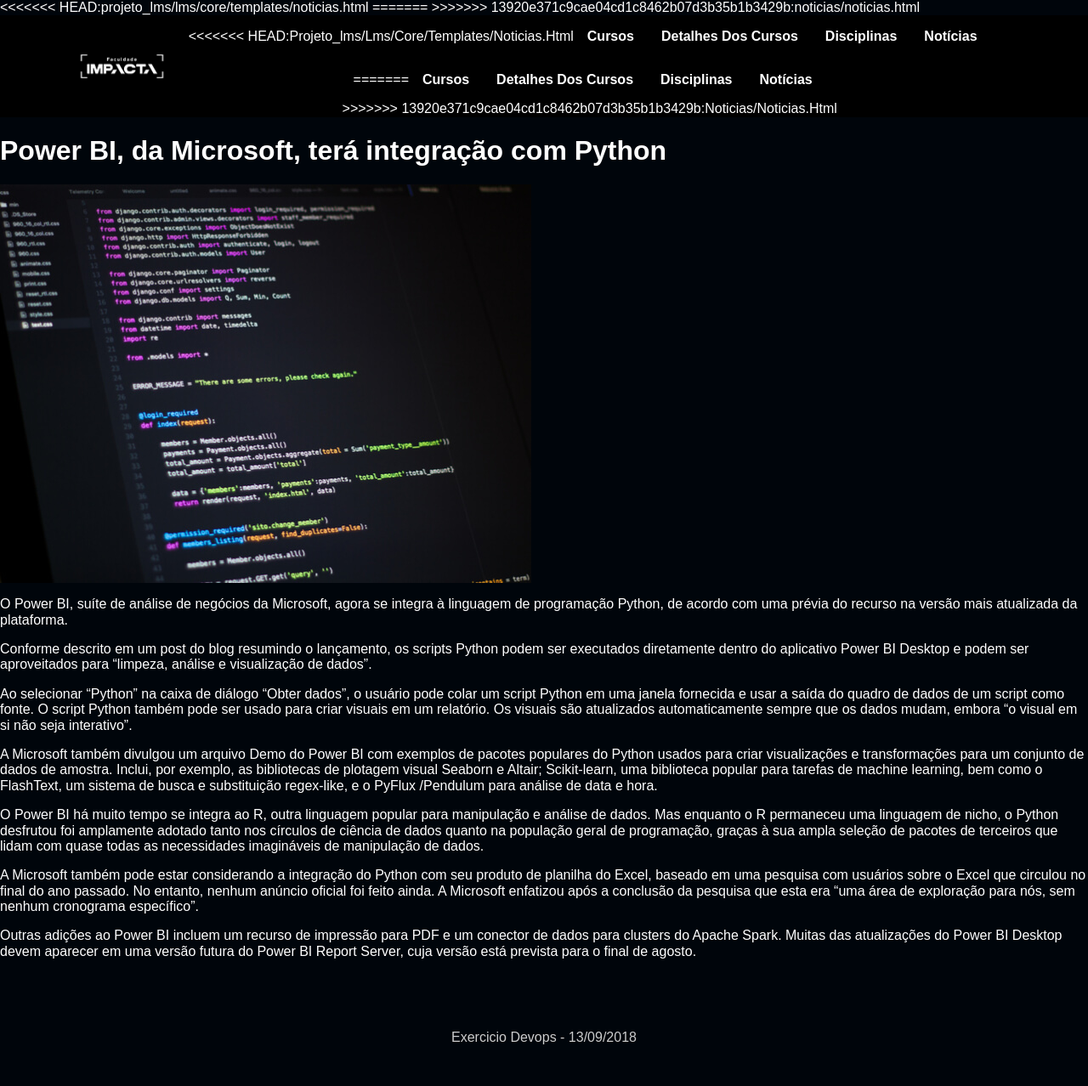
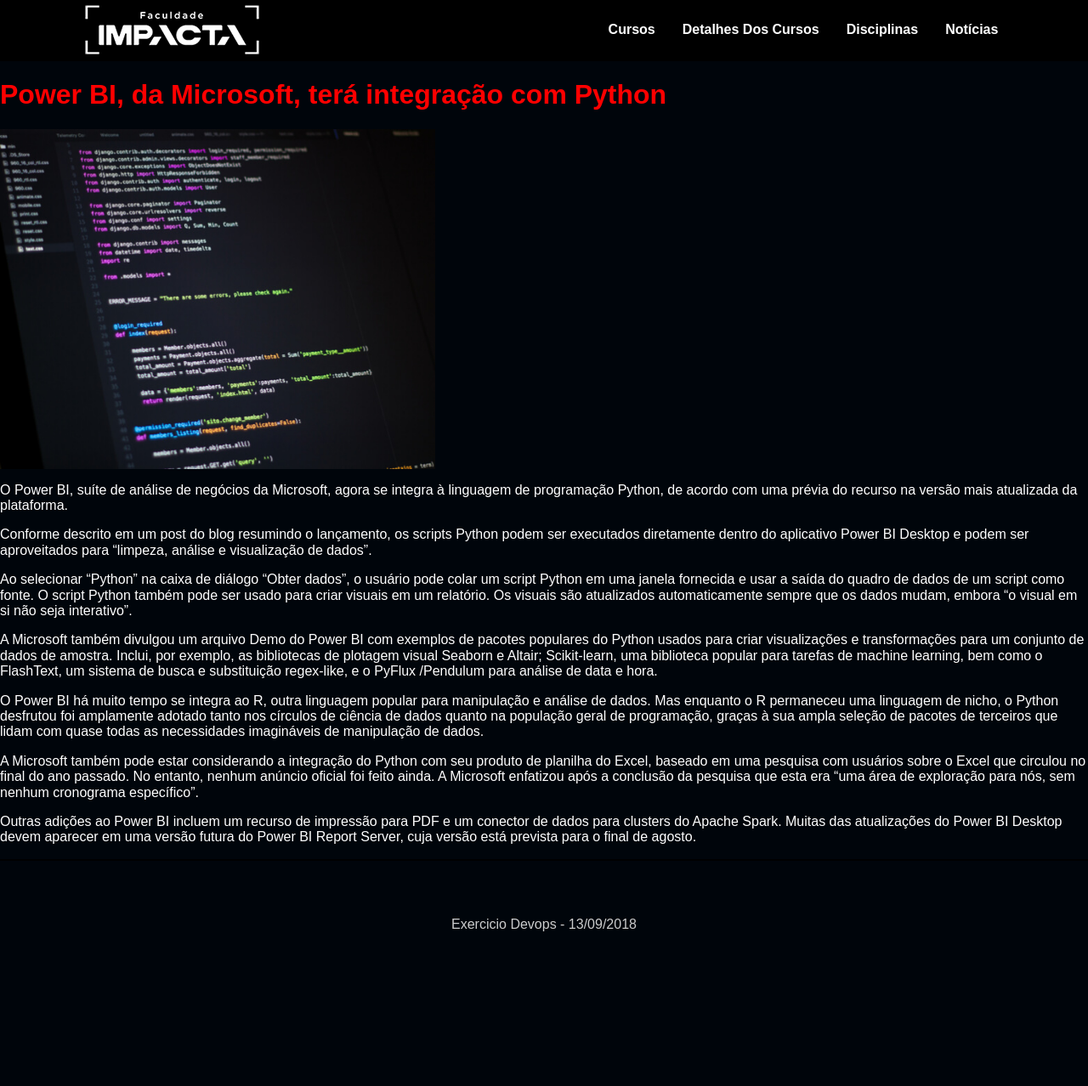
Before and after one commit to ph0980/Projeto-LMS, a Django app: page /noticia.html in a window 1280 px wide. Shown: the whole page at 85% size. After the commit the page ends 1096 px from the top, so only its background shows below. Run offline with Django 3.2, Linux system fonts and the light colour scheme.

Commit message:
alteracoes nos arquivos css

```diff
--- a/core/templates/detalheCurso.html
+++ b/core/templates/detalheCurso.html
@@ -8,7 +8,7 @@
     <!-- Css para resetar algumas propriedades diferentes da padrão by Kise -->
     <link rel="stylesheet" href="/static/estilo/normakise.css">
     <!-- Css de estilos padrões do projeto -->
-    <!--<link rel="stylesheet" type="text/css" href="/static/estilo/site.css"> -->
+    <link rel="stylesheet" type="text/css" href="/static/estilo/site.css">
     <link rel="stylesheet" href="/static/estilo/estiloDetalheCurso.css">
 </head>
 
--- a/core/templates/disciplina.html
+++ b/core/templates/disciplina.html
@@ -7,10 +7,9 @@
     <title>DISCIPLINA</title>
     <!-- Css para resetar algumas propriedades diferentes da padrão by Kise -->
     <link rel="stylesheet" href="/static/estilo/normakise.css">
-    <link rel="stylesheet" href="static/css/normakise.css">
     <!-- Css de estilos padrões do projeto -->
     <link rel="stylesheet" type="text/css" href="/static/estilo/site.css">
-    <link rel="stylesheet" href="/static/estilo/estilo.css">
+    <link rel="stylesheet" href="/static/estilo/estiloDisciplina.css">
 </head>
 
 <body>
--- a/core/templates/listaCursos.html
+++ b/core/templates/listaCursos.html
@@ -9,7 +9,7 @@
     <link rel="stylesheet" href="/static/estilo/normakise.css">
     <!-- Css de estilos padrões do projeto -->
     <link rel="stylesheet" type="text/css" href="/static/estilo/site.css">
-    <link rel="stylesheet" href="/static/estilo/estilo.css">
+    <link rel="stylesheet" href="/static/estilo/estiloListaCursos.css">
 </head>
 
 <body>
--- a/core/templates/noticias.html
+++ b/core/templates/noticias.html
@@ -6,14 +6,10 @@
     <meta http-equiv="X-UA-Compatible" content="ie=edge">
     <title>NOTÍCIAS</title>
     <!-- Css para resetar algumas propriedades diferentes da padrão by Kise -->
-<<<<<<< HEAD:projeto_lms/lms/core/templates/noticias.html
     <link rel="stylesheet" href="/static/estilo/normakise.css">
-=======
-    <link rel="stylesheet" href="static/css/normakise.css">
->>>>>>> 13920e371c9cae04cd1c8462b07d3b35b1b3429b:noticias/noticias.html
     <!-- Css de estilos padrões do projeto -->
     <link rel="stylesheet" type="text/css" href="/static/estilo/site.css">
-    <link rel="stylesheet" href="/static/estilo/estilo.css">
+    <link rel="stylesheet" href="/static/estilo/estiloNoticia.css">
 </head>
 
 <body>
@@ -24,17 +20,10 @@
             </h1>
             <nav class="topMenu">
                 <ul class="menu">
-<<<<<<< HEAD:projeto_lms/lms/core/templates/noticias.html
                     <li class="menuItem"><a href="{% url 'listaCursos' %}" class="menuLink">Cursos</a></li>
                     <li class="menuItem"><a href="{% url 'detalheCurso' %}" class="menuLink">Detalhes dos Cursos</a></li>
                     <li class="menuItem"><a href="{% url 'disciplina' %}" class="menuLink">Disciplinas</a></li>
                     <li class="menuItem"><a href="{% url 'noticias' %}" class="menuLink">Notícias</a></li>
-=======
-                    <li class="menuItem"><a href="../listaCursos/listaCursos.html" class="menuLink">Cursos</a></li>
-                    <li class="menuItem"><a href="../detalheCurso/detalheCurso.html" class="menuLink">Detalhes dos Cursos</a></li>
-                    <li class="menuItem"><a href="../disciplina/disciplina.html" class="menuLink">Disciplinas</a></li>
-                    <li class="menuItem"><a href="noticias.html" class="menuLink">Notícias</a></li>
->>>>>>> 13920e371c9cae04cd1c8462b07d3b35b1b3429b:noticias/noticias.html
                 </ul>
             </nav>
         </div>
--- a/lms/settings.py
+++ b/lms/settings.py
@@ -26,7 +26,8 @@ SECRET_KEY = 'u1u5)2iur-g-6kyz522a3eg5q_@3c0d!5+3$=a72hu0sq8c$31'
 DEBUG = True
 
 #alterei isso aqui
-ALLOWED_HOSTS = ['lms-proj-2018.azurewebsites.net']
+""" ALLOWED_HOSTS = ['lms-proj-2018.azurewebsites.net'] """
+ALLOWED_HOSTS = []
 
 
 # Application definition
```
